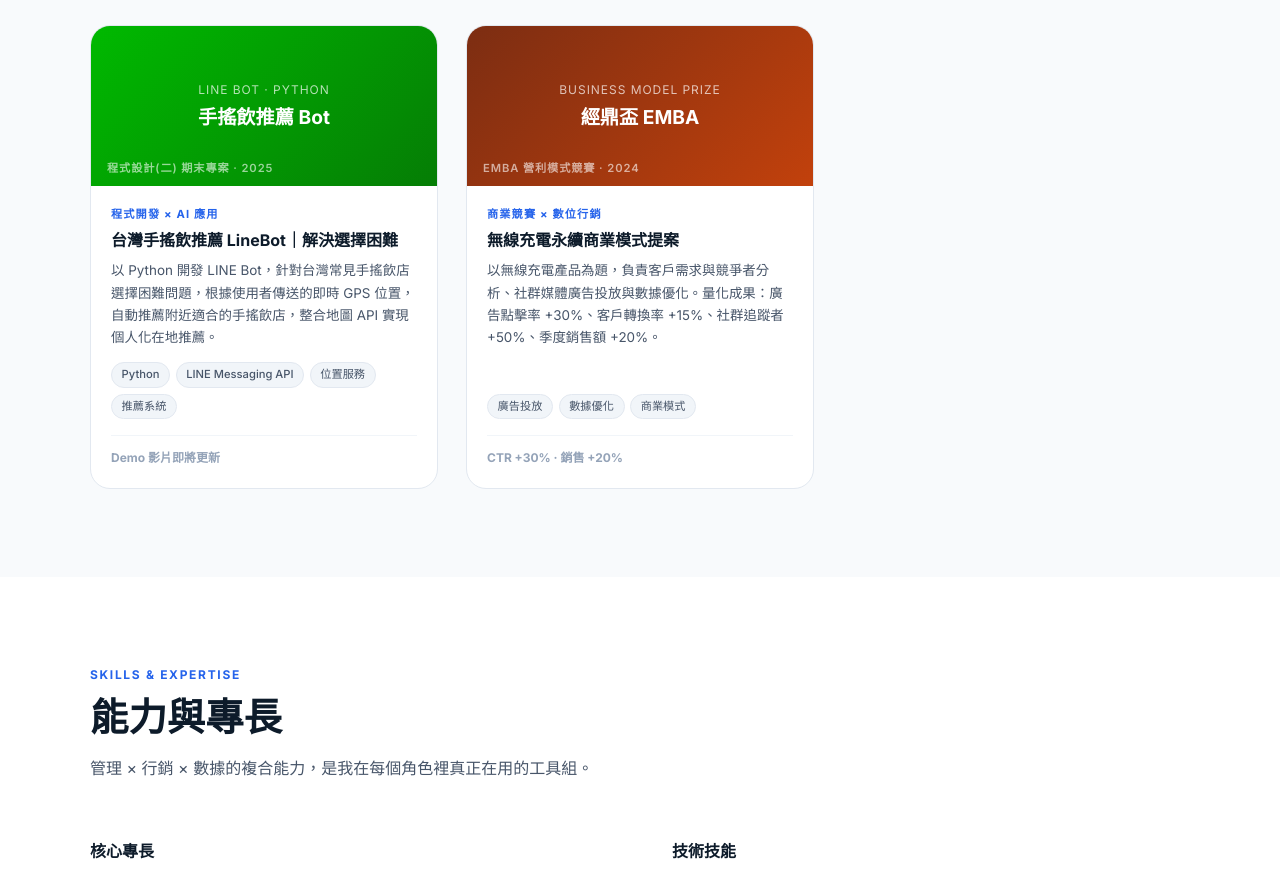
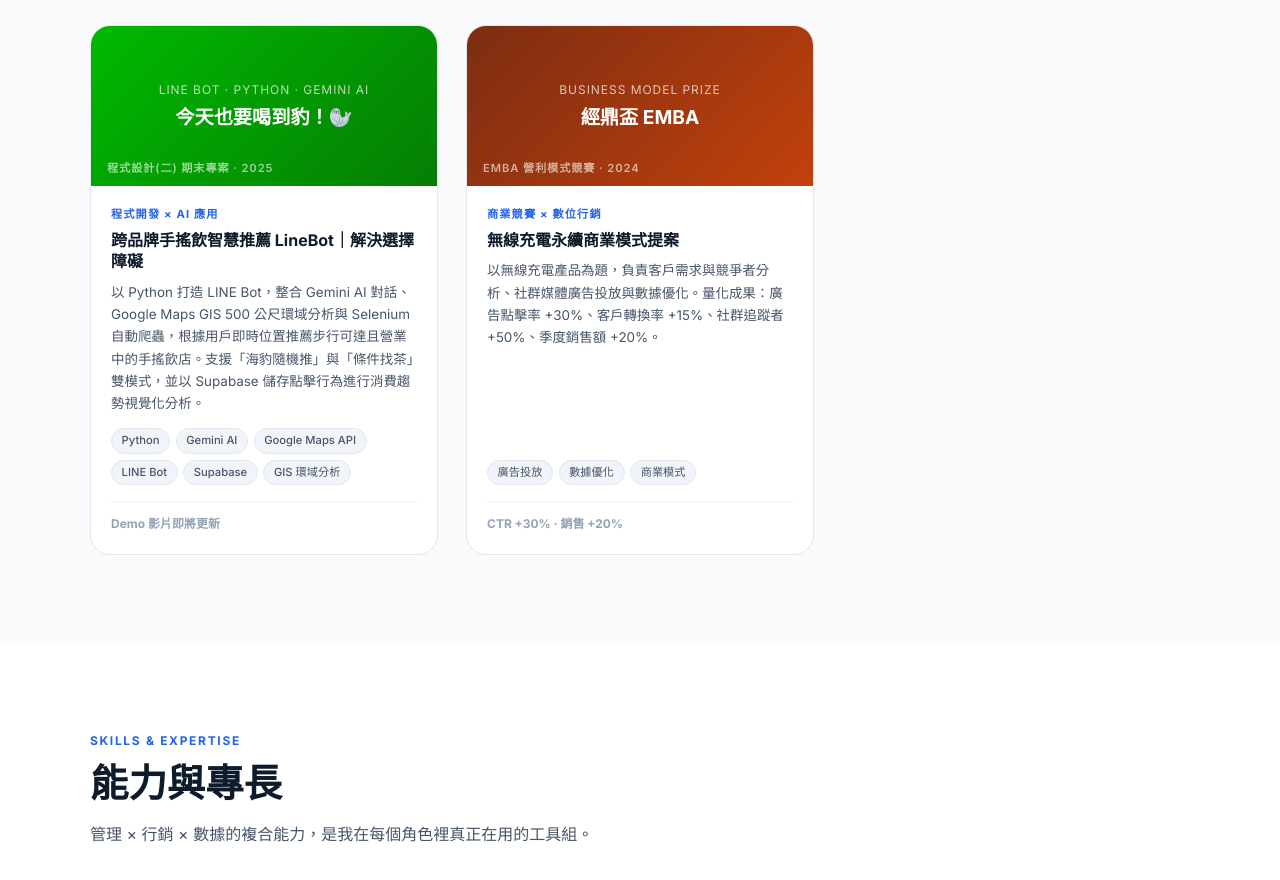
Before and after one commit to chanjoyce0731-web/joyce-portfolio, a plain HTML site: page index.html in a window 1280 px wide. Shown: the part 4421-5301 px from the top of the page. Drawn offline with nearby package versions, Linux system fonts and the light colour scheme; a web font is replaced by a local one.

Commit message:
Update LineBot card with full project details from PDF

```diff
--- a/index.html
+++ b/index.html
@@ -744,20 +744,20 @@
         </div>
       </div>
 
-      <!-- 手搖飲推薦 LineBot -->
+      <!-- 今天也要喝到豹 LineBot -->
       <div class="proj-card" data-category="ai">
         <div class="proj-cover cv-linebot">
           <div class="proj-cover-inner">
-            <div style="font-size:0.75rem;opacity:0.7;letter-spacing:0.08em;margin-bottom:0.2rem">LINE BOT · PYTHON</div>
-            <div style="font-size:1.2rem;font-weight:700">手搖飲推薦 Bot</div>
+            <div style="font-size:0.75rem;opacity:0.7;letter-spacing:0.08em;margin-bottom:0.2rem">LINE BOT · PYTHON · GEMINI AI</div>
+            <div style="font-size:1.2rem;font-weight:700">今天也要喝到豹！🦭</div>
           </div>
           <div class="proj-cover-label">程式設計(二) 期末專案 · 2025</div>
         </div>
         <div class="proj-body">
           <div class="proj-category">程式開發 × AI 應用</div>
-          <div class="proj-title">台灣手搖飲推薦 LineBot｜解決選擇困難</div>
-          <p class="proj-desc">以 Python 開發 LINE Bot，針對台灣常見手搖飲店選擇困難問題，根據使用者傳送的即時 GPS 位置，自動推薦附近適合的手搖飲店，整合地圖 API 實現個人化在地推薦。</p>
-          <div class="proj-tags"><span class="proj-tag">Python</span><span class="proj-tag">LINE Messaging API</span><span class="proj-tag">位置服務</span><span class="proj-tag">推薦系統</span></div>
+          <div class="proj-title">跨品牌手搖飲智慧推薦 LineBot｜解決選擇障礙</div>
+          <p class="proj-desc">以 Python 打造 LINE Bot，整合 Gemini AI 對話、Google Maps GIS 500 公尺環域分析與 Selenium 自動爬蟲，根據用戶即時位置推薦步行可達且營業中的手搖飲店。支援「海豹隨機推」與「條件找茶」雙模式，並以 Supabase 儲存點擊行為進行消費趨勢視覺化分析。</p>
+          <div class="proj-tags"><span class="proj-tag">Python</span><span class="proj-tag">Gemini AI</span><span class="proj-tag">Google Maps API</span><span class="proj-tag">LINE Bot</span><span class="proj-tag">Supabase</span><span class="proj-tag">GIS 環域分析</span></div>
           <div class="proj-footer"><span class="proj-result">Demo 影片即將更新</span></div>
         </div>
       </div>
```
